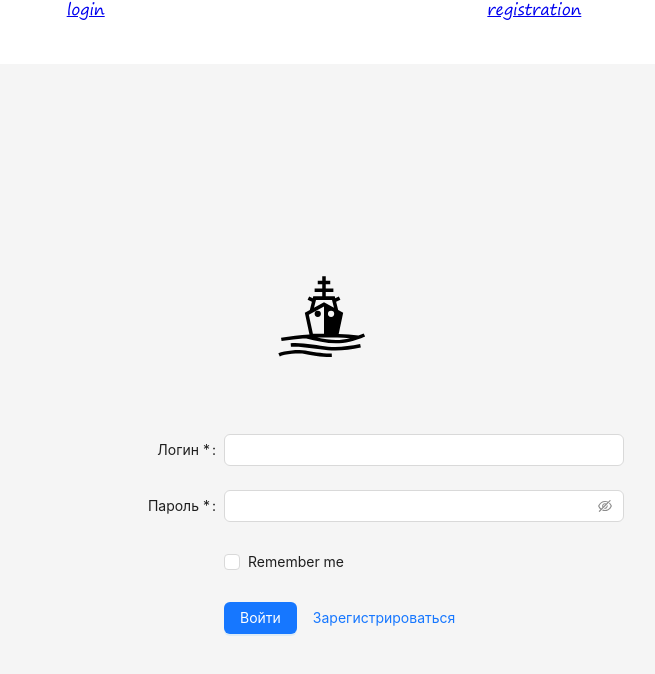
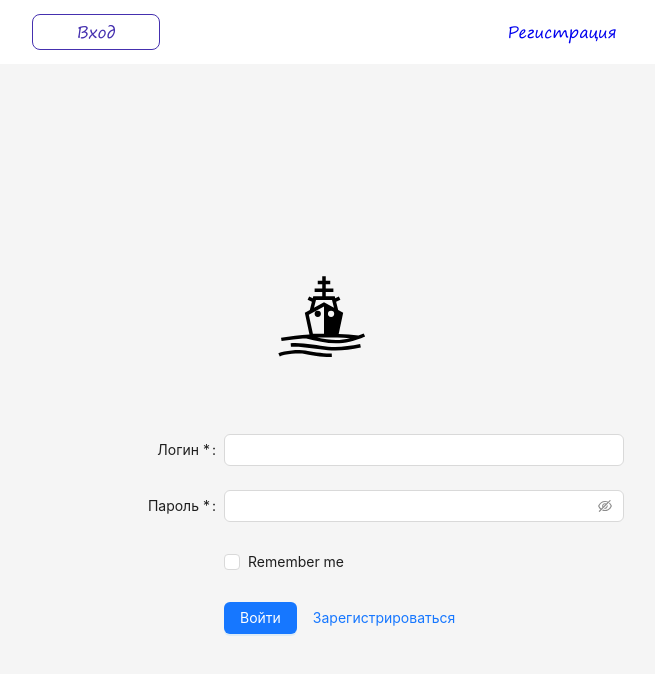
Before and after one commit to SerpRus/battle-ship, a React (Vite) app in the folder packages/client/: page /login in a window 1280 px wide. Shown: the top 674 px of the page, without its empty margins (316-971 px from the left). Built offline with nearby package versions, Linux system fonts and the light colour scheme; no server answers.

Commit message:
LT-11: HomePage

```diff
--- a/packages/client/src/app/providers/router/routeConfig.tsx
+++ b/packages/client/src/app/providers/router/routeConfig.tsx
@@ -13,6 +13,7 @@ import { ProfilePage } from '../../../pages/ProfilePage';
 
 export type AppRouteProps = RouteProps & {
   authOnly?: boolean;
+  name: string;
 };
 
 /* eslint-disable no-unused-vars */
@@ -50,55 +51,66 @@ export const routeConfig: Record<AppRoutes, AppRouteProps> = {
     path: RoutePath.home,
     element: <HomePage />,
     authOnly: true,
+    name: 'Главная',
   },
   [AppRoutes.LOGIN]: {
     path: RoutePath.login,
     element: <Login />,
     authOnly: false,
+    name: 'Вход',
   },
   [AppRoutes.REGISTRATION]: {
     path: RoutePath.registration,
     element: <RegistrationPage />,
     authOnly: false,
+    name: 'Регистрация',
   },
   [AppRoutes.PROFILE]: {
     path: RoutePath.profile,
     element: <ProfilePage />,
     authOnly: true,
+    name: 'Профиль',
   },
   [AppRoutes.GAME]: {
     path: RoutePath.game,
     element: <Game />,
     authOnly: true,
+    name: 'Игра',
   },
   [AppRoutes.LEADERBOARD]: {
     path: RoutePath.leaderboard,
     element: <Leaderboard />,
     authOnly: true,
+    name: 'Лидербоард',
   },
   [AppRoutes.FORUM]: {
     path: RoutePath.forum,
     element: <TopicList />,
     authOnly: true,
+    name: 'Форум',
   },
   [AppRoutes.CREATE_TOPIC]: {
     path: RoutePath.create,
     element: <CreateTopic />,
     authOnly: true,
+    name: 'Создать тему',
   },
   [AppRoutes.TOPIC]: {
     path: RoutePath.topic,
     element: <Topic />,
     authOnly: true,
+    name: 'Форум',
   },
   [AppRoutes.NOT_FOUND]: {
     path: RoutePath.not_found,
     element: <NotFound />,
     authOnly: undefined,
+    name: '404 страница',
   },
   [AppRoutes.SERVER_ERROR]: {
     path: RoutePath.server_error,
     element: <ServerErrorPage />,
     authOnly: undefined,
+    name: 'Ошибка сервера',
   },
 };
--- a/packages/client/src/app/styles/scss/base/_generic.scss
+++ b/packages/client/src/app/styles/scss/base/_generic.scss
@@ -62,3 +62,21 @@ input[type='number'] {
 .ant-layout-content {
   font-family: $default-font-family;
 }
+
+.active {
+  display: flex;
+  align-items: center;
+  justify-content: center;
+  min-width: 8rem;
+  padding: 0.5rem;
+  border-radius: 0.5rem;
+  background: transparent;
+  border: 1px solid var(--bkg-violet);
+  color: var(--bkg-violet);
+
+  &:hover {
+    cursor: pointer;
+    color: var(--bkg-blue);
+    border: 1px solid var(--bkg-blue);
+  }
+}
--- a/packages/client/src/pages/HomePage/ui/homePage.module.scss
+++ b/packages/client/src/pages/HomePage/ui/homePage.module.scss
@@ -9,7 +9,7 @@
   display: grid;
   grid-template-columns: repeat(2, 1fr);
   gap: 4rem;
-  margin: 2rem auto;
+  margin: 4rem auto;
 }
 
 .description {
--- a/packages/client/src/shared/ui/Header/Header.module.scss
+++ b/packages/client/src/shared/ui/Header/Header.module.scss
@@ -4,5 +4,10 @@
   ul {
     display: flex;
     justify-content: space-evenly;
+    align-items: center;
+    height: 100%;
+  }
+  a {
+    text-decoration: none;
   }
 }
--- a/packages/client/src/shared/ui/Header/Header.tsx
+++ b/packages/client/src/shared/ui/Header/Header.tsx
@@ -1,5 +1,5 @@
 import { FC } from 'react';
-import { Link } from 'react-router-dom';
+import { Link, useLocation } from 'react-router-dom';
 import { Button } from 'antd';
 import {
   AppRoutes,
@@ -16,6 +16,7 @@ const Header: FC<{ authOnly?: boolean; isAuth: boolean }> = ({
 }) => {
   const logout = useLogoutUser();
   const { setIsAuth } = useAuth();
+  const { pathname } = useLocation();
 
   const onLogout = async () => {
     const isLoggedOut = await logout();
@@ -29,13 +30,20 @@ const Header: FC<{ authOnly?: boolean; isAuth: boolean }> = ({
     <nav className={cls.navbar}>
       <ul>
         {Object.keys(routeConfig).map((key: string) => {
-          const { path, authOnly: routeAuthOnly } =
-            routeConfig[key as AppRoutes];
+          const {
+            path,
+            authOnly: routeAuthOnly,
+            name,
+          } = routeConfig[key as AppRoutes];
 
           if (authOnly === routeAuthOnly) {
             return (
               <li key={key}>
-                <Link to={path as string}>{key}</Link>
+                <Link
+                  className={pathname === path ? `active` : ''}
+                  to={path as string}>
+                  {name}
+                </Link>
               </li>
             );
           }
```
